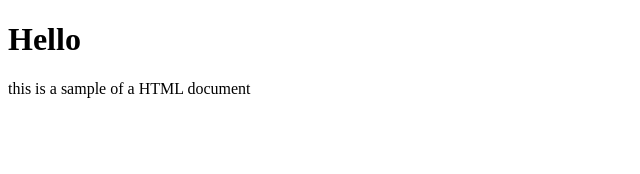
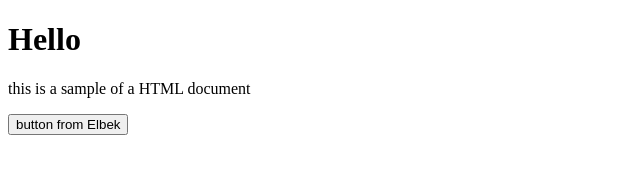
Before and after one commit to junioruser1/branching, a plain HTML site: page index.html in a window 1280 px wide. Shown: the whole page, without its empty margins (0-640 px from the left). Drawn offline with Linux system fonts and the light colour scheme.

Commit message:
button added

```diff
--- a/index.html
+++ b/index.html
@@ -8,5 +8,6 @@
 <body>
     <h1>Hello</h1>
     <p>this is a sample of a HTML document</p>
+    <button>button from Elbek</button>
 </body>
 </html>
```
